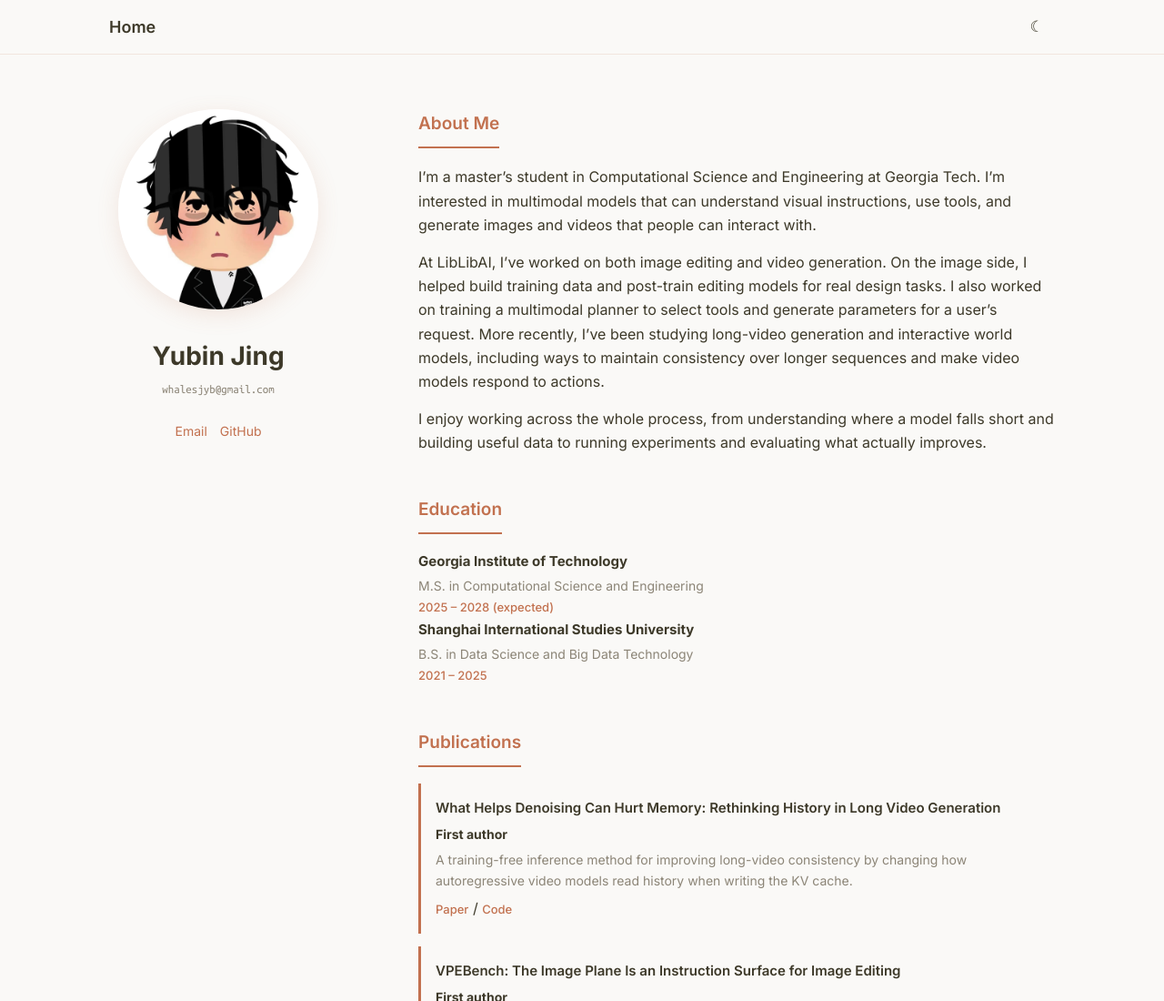
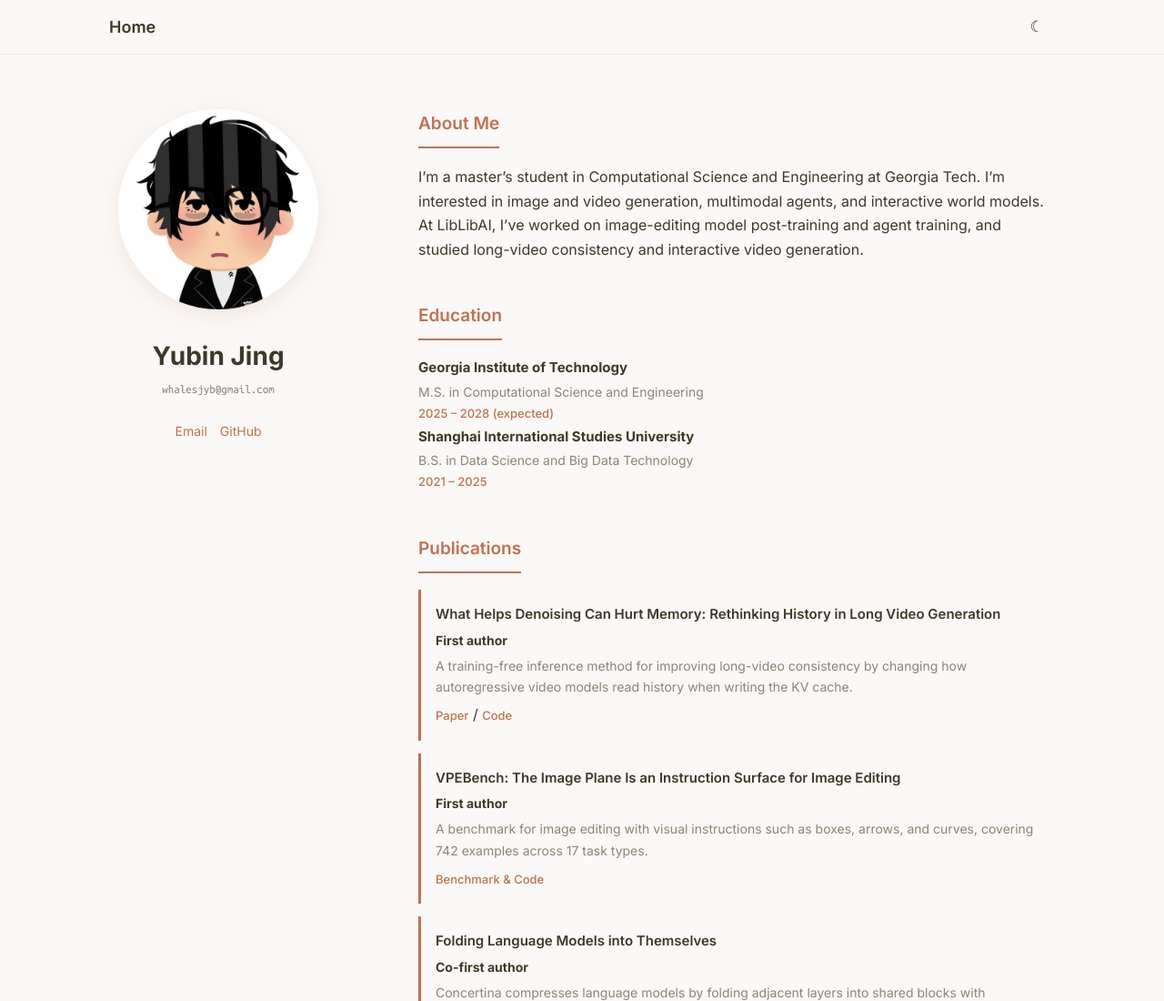
Before and after one commit to Dwell-Jing/Dwell-Jing.github.io, a plain HTML site: page index.html in a window 1280 px wide. Shown: the top 1100 px of the page at 91% size. Drawn offline with Linux system fonts and the light colour scheme.

Commit message:
Shorten About Me

```diff
--- a/index.html
+++ b/index.html
@@ -606,9 +606,7 @@ body.theme-luka strong {
       <section class="section" id="about">
         <h2 class="section-title">About Me</h2>
         <div class="section-body">
-          <p>I’m a master’s student in Computational Science and Engineering at Georgia Tech. I’m interested in multimodal models that can understand visual instructions, use tools, and generate images and videos that people can interact with.</p>
-          <p>At LibLibAI, I’ve worked on both image editing and video generation. On the image side, I helped build training data and post-train editing models for real design tasks. I also worked on training a multimodal planner to select tools and generate parameters for a user’s request. More recently, I’ve been studying long-video generation and interactive world models, including ways to maintain consistency over longer sequences and make video models respond to actions.</p>
-          <p>I enjoy working across the whole process, from understanding where a model falls short and building useful data to running experiments and evaluating what actually improves.</p>
+          <p>I’m a master’s student in Computational Science and Engineering at Georgia Tech. I’m interested in image and video generation, multimodal agents, and interactive world models. At LibLibAI, I’ve worked on image-editing model post-training and agent training, and studied long-video consistency and interactive video generation.</p>
         </div>
       </section>
 
```
